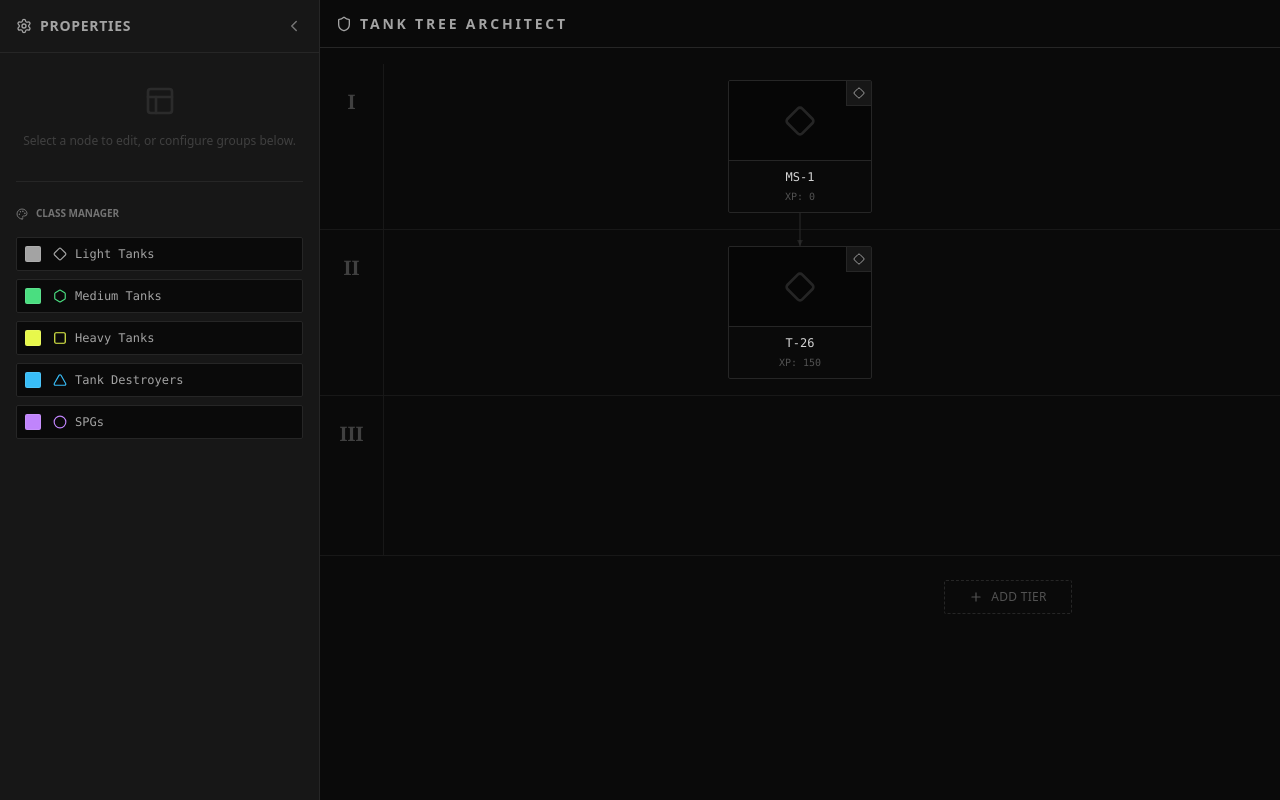
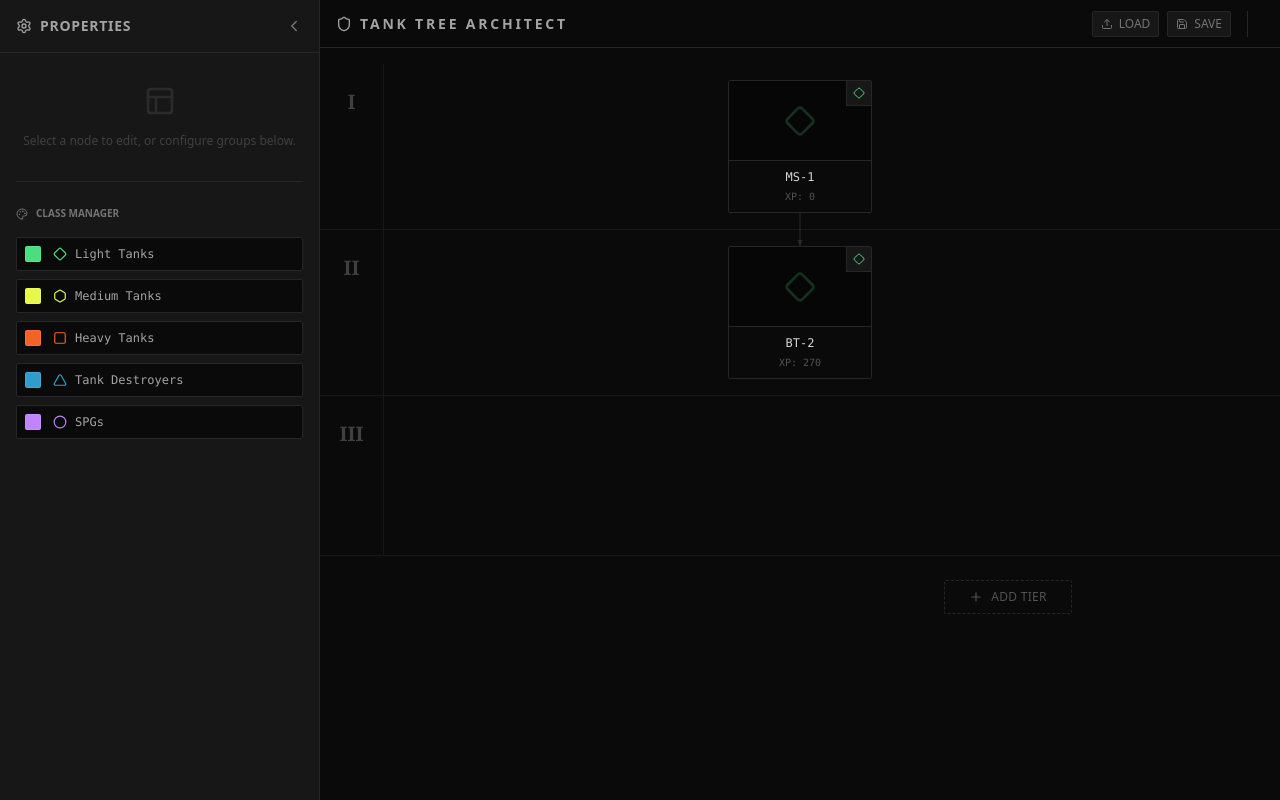
Before and after one commit to irakli20karat/tank-tree, a React (Vite) app: page / in a window 1280 px wide. Built offline with nearby package versions, Linux system fonts and the light colour scheme.

Commit message:
Save/Load

```diff
--- a/src/App.jsx
+++ b/src/App.jsx
@@ -1,11 +1,11 @@
 import { useState, useRef, useMemo } from 'react';
-import { Plus, Trash2, Settings, Shield, AlertTriangle, Link2 } from 'lucide-react';
+import { Plus, Trash2, Settings, Shield, AlertTriangle, Link2, Download, Upload, Save } from 'lucide-react';
 import { generateId, DEFAULT_GROUPS, COLUMN_WIDTH, TANK_WIDTH, getAllConnectedIds } from './utils';
 import TankCard from './components/TankCard';
 import Sidebar from './components/Sidebar';
 import ConnectionLines from './components/ConnectionLines';
 
-// Helper component for tiers
+// Helper component for tiers (No changes needed here, but included for context if you copy-paste)
 const TierRow = ({ tier, tanks, groups, selectedTankId, connectionSourceId, highlightedIds, draggingState, conflicts, gridColumns, handlers, registerRef }) => {
   const isTargetTier = draggingState.currentTierId === tier.id;
   return (
@@ -19,7 +19,6 @@ const TierRow = ({ tier, tanks, groups, selectedTankId, connectionSourceId, high
       <div className="w-16 flex-shrink-0 bg-neutral-950 border-r border-neutral-800/50 flex flex-col items-center pt-6 z-10 sticky left-0">
         <span className="text-xl font-bold text-neutral-700 font-serif mb-3">{tier.roman}</span>
         <div className="flex flex-col gap-1 opacity-0 group-hover/tier:opacity-100 transition-opacity">
-          {/* Added stopPropagation to buttons */}
           <button onClick={(e) => { e.stopPropagation(); handlers.onAddTank(tier.id); }} className="p-1 text-neutral-600 hover:text-green-500 transition-colors"><Plus size={14} /></button>
           <button onClick={(e) => { e.stopPropagation(); handlers.onDeleteTier(tier.id); }} className="p-1 text-neutral-600 hover:text-red-500 transition-colors"><Trash2 size={14} /></button>
         </div>
@@ -59,7 +58,7 @@ export default function TankTreeArchitect() {
   const [groups, setGroups] = useState(DEFAULT_GROUPS);
   const [tanks, setTanks] = useState([
     { id: 't1', name: 'MS-1', tierId: 'tier-1', image: null, parentIds: [], groupId: 'g_lt', xpCost: 0, columnIndex: 2 },
-    { id: 't2', name: 'T-26', tierId: 'tier-2', image: null, parentIds: ['t1'], groupId: 'g_lt', xpCost: 150, columnIndex: 2 },
+    { id: 't2', name: 'BT-2', tierId: 'tier-2', image: null, parentIds: ['t1'], groupId: 'g_lt', xpCost: 270, columnIndex: 2 },
   ]);
 
   const [selectedTankId, setSelectedTankId] = useState(null);
@@ -71,6 +70,7 @@ export default function TankTreeArchitect() {
   const containerRef = useRef(null);
   const dragOverlayRef = useRef(null);
   const dragData = useRef({ startX: 0, startY: 0, offsetX: 0, offsetY: 0, tankId: null, currentTierId: null, targetCol: 0, hasMoved: false });
+  const fileInputRef = useRef(null); // Reference for hidden file input
 
   const maxColumnIndex = Math.max(...tanks.map(t => t.columnIndex || 0), 0);
   const gridColumns = Math.max(maxColumnIndex + 6, 8);
@@ -89,32 +89,78 @@ export default function TankTreeArchitect() {
     return conflictsMap;
   }, [tanks, tiers]);
 
+  // --- Save / Load Handlers ---
+
+  const handleSaveProject = () => {
+    const projectData = {
+      version: "1.0",
+      timestamp: new Date().toISOString(),
+      tiers,
+      groups,
+      tanks
+    };
+
+    const blob = new Blob([JSON.stringify(projectData, null, 2)], { type: 'application/json' });
+    const url = URL.createObjectURL(blob);
+    const a = document.createElement('a');
+    a.href = url;
+    a.download = `tank-tree-project-${new Date().toISOString().slice(0, 10)}.json`;
+    document.body.appendChild(a);
+    a.click();
+    document.body.removeChild(a);
+    URL.revokeObjectURL(url);
+  };
+
+  const handleLoadClick = () => {
+    fileInputRef.current?.click();
+  };
+
+  const handleFileChange = (e) => {
+    const file = e.target.files[0];
+    if (!file) return;
+
+    const reader = new FileReader();
+    reader.onload = (event) => {
+      try {
+        const data = JSON.parse(event.target.result);
+        if (data.tanks && data.tiers && data.groups) {
+          // Basic validation passed
+          setTiers(data.tiers);
+          setGroups(data.groups);
+          setTanks(data.tanks);
+          setSelectedTankId(null);
+          setConnectionSourceId(null);
+        } else {
+          alert("Invalid project file format.");
+        }
+      } catch (err) {
+        console.error(err);
+        alert("Failed to parse project file.");
+      }
+    };
+    reader.readAsText(file);
+    // Reset input so same file can be selected again if needed
+    e.target.value = '';
+  };
+
   // --- Handlers ---
 
-  // New handler for background clicks
   const handleBackgroundClick = () => {
-    // This fires when clicking the container or empty space in rows
-    // It will NOT fire when clicking Tanks because TankCard stops propagation
     setSelectedTankId(null);
     setConnectionSourceId(null);
   };
 
   const connectTanks = (sourceId, targetId) => {
     if (sourceId === targetId) return;
-
     const sourceTank = tanks.find(t => t.id === sourceId);
     const targetTank = tanks.find(t => t.id === targetId);
-    if(!sourceTank || !targetTank) return;
-
+    if (!sourceTank || !targetTank) return;
     if (targetTank.parentIds.includes(sourceId)) {
       alert("These tanks are already connected.");
       return;
     }
-
     setTanks(prev => prev.map(t => {
-        if (t.id === targetId) {
-            return { ...t, parentIds: [...t.parentIds, sourceId] };
-        }
+      if (t.id === targetId) return { ...t, parentIds: [...t.parentIds, sourceId] };
       return t;
     }));
   };
@@ -123,25 +169,18 @@ export default function TankTreeArchitect() {
     if (e.altKey) {
       e.preventDefault();
       e.stopPropagation();
-
       if (connectionSourceId === null) {
         setConnectionSourceId(tank.id);
       } else {
-            if (connectionSourceId !== tank.id) {
-                connectTanks(connectionSourceId, tank.id);
-            }
+        if (connectionSourceId !== tank.id) connectTanks(connectionSourceId, tank.id);
         setConnectionSourceId(null);
       }
       return;
     }
-
     e.stopPropagation();
-
     if (connectionSourceId) setConnectionSourceId(null);
-
     const el = tankRefs.current[tank.id];
     const rect = el.getBoundingClientRect();
-
     dragData.current = {
       startX: e.clientX,
       startY: e.clientY,
@@ -152,7 +191,6 @@ export default function TankTreeArchitect() {
       targetCol: tank.columnIndex,
       hasMoved: false
     };
-
     window.addEventListener('mousemove', handleDragMove);
     window.addEventListener('mouseup', handleDragEnd);
   };
@@ -161,16 +199,13 @@ export default function TankTreeArchitect() {
     if (!dragData.current.hasMoved) {
       const dist = Math.hypot(e.clientX - dragData.current.startX, e.clientY - dragData.current.startY);
       if (dist < 5) return;
-
       dragData.current.hasMoved = true;
       setDraggingState({ isPressed: true, isDragging: true, tankId: dragData.current.tankId, currentTierId: dragData.current.currentTierId, targetCol: dragData.current.targetCol });
     }
-
     if (dragOverlayRef.current) {
       dragOverlayRef.current.style.left = `${e.clientX - dragData.current.offsetX}px`;
       dragOverlayRef.current.style.top = `${e.clientY - dragData.current.offsetY}px`;
     }
-
     if (dragData.current.hasMoved && containerRef.current) {
       const elements = document.elementsFromPoint(e.clientX, e.clientY);
       const tierEl = elements.find(el => el.getAttribute && el.getAttribute('data-tier-id'));
@@ -178,7 +213,6 @@ export default function TankTreeArchitect() {
       const rect = containerRef.current.getBoundingClientRect();
       let newCol = Math.floor(((e.clientX - dragData.current.offsetX + TANK_WIDTH / 2) - rect.left + containerRef.current.scrollLeft) / COLUMN_WIDTH);
       if (newCol < 0) newCol = 0;
-
       if (newTierId !== dragData.current.currentTierId || newCol !== dragData.current.targetCol) {
         dragData.current.currentTierId = newTierId;
         dragData.current.targetCol = newCol;
@@ -203,7 +237,6 @@ export default function TankTreeArchitect() {
     const tierIndex = tiers.findIndex(t => t.id === tierId);
     let targetCol = 0, parentId = null, inheritedGroup = groups[0].id;
     const parent = selectedTankId ? tanks.find(t => t.id === selectedTankId) : null;
-
     if (parent && tiers.findIndex(t => t.id === parent.tierId) === tierIndex - 1) {
       parentId = parent.id;
       targetCol = parent.columnIndex || 0;
@@ -233,7 +266,6 @@ export default function TankTreeArchitect() {
   };
 
   const combinedHandlers = { onEditTank: (t) => { setSelectedTankId(t.id); setIsSidebarOpen(true); }, onDeleteTank: (id) => { setTanks(tanks.filter(t => t.id !== id)); if (selectedTankId === id) setSelectedTankId(null); }, onDragStart: handleDragStart, onAddTank: handleAddTank, onDeleteTier: (id) => { if (!tanks.some(t => t.tierId === id)) setTiers(tiers.filter(t => t.id !== id)); } };
-
   const draggingTank = draggingState.tankId ? tanks.find(t => t.id === draggingState.tankId) : null;
   const draggingGroup = draggingTank ? groups.find(g => g.id === draggingTank.groupId) : null;
 
@@ -247,12 +279,24 @@ export default function TankTreeArchitect() {
         toggleParent={toggleParent} toggleChild={toggleChild} handleImageUpload={handleImageUpload}
       />
       <div className="flex-1 flex flex-col min-w-0 bg-neutral-950 relative">
+        {/* Header */}
         <div className="h-12 border-b border-neutral-800 flex items-center px-4 justify-between bg-neutral-950 z-20">
           <div className="flex items-center gap-4">
             {!isSidebarOpen && <button onClick={() => setIsSidebarOpen(true)} className="p-1.5 bg-neutral-900 border border-neutral-800 rounded-sm hover:bg-neutral-800"><Settings size={16} /></button>}
             <h1 className="text-sm font-bold tracking-[0.2em] text-neutral-400 flex items-center gap-2 uppercase"><Shield size={16} /> Tank Tree Architect</h1>
           </div>
           <div className="flex items-center gap-4">
+            {/* Save/Load Controls */}
+            <div className="flex items-center gap-2 mr-4 border-r border-neutral-800 pr-4">
+              <input type="file" ref={fileInputRef} onChange={handleFileChange} accept=".json" className="hidden" />
+              <button onClick={handleLoadClick} className="flex items-center gap-1.5 px-2 py-1 text-neutral-500 hover:text-neutral-200 text-xs font-medium bg-neutral-900 hover:bg-neutral-800 border border-neutral-800 rounded-sm transition-colors">
+                <Upload size={12} /> LOAD
+              </button>
+              <button onClick={handleSaveProject} className="flex items-center gap-1.5 px-2 py-1 text-neutral-500 hover:text-neutral-200 text-xs font-medium bg-neutral-900 hover:bg-neutral-800 border border-neutral-800 rounded-sm transition-colors">
+                <Save size={12} /> SAVE
+              </button>
+            </div>
+
             {connectionSourceId && (
               <div className="flex items-center gap-2 text-blue-400 text-[10px] font-bold px-2 py-1 bg-neutral-900 border border-blue-900 rounded-sm animate-pulse">
                 <Link2 size={12} /> SELECT TARGET
@@ -262,7 +306,6 @@ export default function TankTreeArchitect() {
           </div>
         </div>
 
-        {/* Added onClick for deselect logic */}
         <div
           ref={containerRef}
           onClick={handleBackgroundClick}
@@ -281,7 +324,6 @@ export default function TankTreeArchitect() {
                 />
               ))}
               <div className="w-full flex items-center justify-center py-6">
-                {/* Added stopPropagation to Add Tier button */}
                 <button
                   onClick={(e) => { e.stopPropagation(); setTiers([...tiers, { id: generateId(), roman: `T${tiers.length + 1}`, index: tiers.length }]); }}
                   className="group flex items-center gap-2 px-6 py-2 bg-neutral-950 border border-dashed border-neutral-800 hover:border-neutral-600 hover:bg-neutral-900 rounded-sm transition-all"
@@ -295,18 +337,9 @@ export default function TankTreeArchitect() {
               <div
                 ref={dragOverlayRef}
                 className="fixed pointer-events-none z-[9999]"
-                  style={{
-                      width: TANK_WIDTH,
-                      left: dragData.current.startX - dragData.current.offsetX,
-                      top: dragData.current.startY - dragData.current.offsetY
-                  }}
+                style={{ width: TANK_WIDTH, left: dragData.current.startX - dragData.current.offsetX, top: dragData.current.startY - dragData.current.offsetY }}
               >
-                  <TankCard
-                      tank={draggingTank}
-                      group={draggingGroup}
-                      isSelected={true}
-                      styleOverride={{ position: 'static' }}
-                  />
+                <TankCard tank={draggingTank} group={draggingGroup} isSelected={true} styleOverride={{ position: 'static' }} />
               </div>
             )}
 
--- a/src/components/Sidebar.jsx
+++ b/src/components/Sidebar.jsx
@@ -1,5 +1,5 @@
 import React, { useState } from 'react';
-import { Settings, ChevronDown, ChevronLeft, ChevronRight, Upload, Trash2, Network, Unlink, Link as LinkIcon, ArrowDownCircle, Layout, Palette, MoveHorizontal } from 'lucide-react';
+import { Settings, ChevronDown, ChevronLeft, ChevronRight, Upload, Trash2, Network, Unlink, Link as LinkIcon, ArrowDownCircle, Layout, Palette, MoveHorizontal, Globe } from 'lucide-react';
 import { GroupIcon } from './GroupIcon';
 
 const Sidebar = ({
@@ -40,11 +40,27 @@ const Sidebar = ({
                     <>
                         {/* Image Input */}
                         <div className="space-y-2">
-                            <label className="text-[10px] font-bold text-neutral-500 uppercase tracking-wider">Preview</label>
+                            <label className="text-[10px] font-bold text-neutral-500 uppercase tracking-wider">Preview & Image</label>
+
+                            {/* File Upload Box */}
                             <div className="h-32 w-full border border-dashed border-neutral-700 hover:border-neutral-500 hover:bg-neutral-800 rounded-sm flex flex-col items-center justify-center cursor-pointer transition-colors relative overflow-hidden group" onClick={() => document.getElementById('tank-image-upload').click()}>
-                                {selectedTank.image ? <img src={selectedTank.image} alt="Preview" className="w-full h-full object-cover" /> : <div className="flex flex-col items-center text-neutral-600"><Upload size={20} className="mb-2" /><span className="text-xs">Upload Image</span></div>}
+                                {selectedTank.image ? <img src={selectedTank.image} alt="Preview" className="w-full h-full object-cover" /> : <div className="flex flex-col items-center text-neutral-600"><Upload size={20} className="mb-2" /><span className="text-xs">Click to Upload File</span></div>}
                                 <input id="tank-image-upload" type="file" accept="image/*" className="hidden" onChange={handleImageUpload} />
                                 {selectedTank.image && <button onClick={(e) => { e.stopPropagation(); updateTank(selectedTank.id, 'image', null); }} className="absolute top-2 right-2 p-1 bg-neutral-900 text-white opacity-0 group-hover:opacity-100 transition-opacity rounded-sm"><Trash2 size={12} /></button>}
+                            </div>
+
+                            {/* URL Input */}
+                            <div className="relative">
+                                <div className="absolute inset-y-0 left-0 pl-2 flex items-center pointer-events-none">
+                                    <Globe size={12} className="text-neutral-600" />
+                                </div>
+                                <input
+                                    type="text"
+                                    placeholder="Or paste image URL..."
+                                    value={selectedTank.image && !selectedTank.image.startsWith('data:') ? selectedTank.image : ''}
+                                    onChange={(e) => updateTank(selectedTank.id, 'image', e.target.value)}
+                                    className="w-full bg-neutral-950 border border-neutral-700 rounded-sm pl-7 pr-2 py-2 text-xs text-neutral-200 focus:border-neutral-500 focus:outline-none placeholder-neutral-600"
+                                />
                             </div>
                         </div>
 
--- a/src/utils.js
+++ b/src/utils.js
@@ -4,10 +4,10 @@ export const COLUMN_WIDTH = 160;
 export const TANK_WIDTH = 144;
 
 export const DEFAULT_GROUPS = [
-    { id: 'g_lt', name: 'Light Tanks', color: '#a3a3a3', icon: 'diamond' },
-    { id: 'g_mt', name: 'Medium Tanks', color: '#4ade80', icon: 'hexagon' },
-    { id: 'g_ht', name: 'Heavy Tanks', color: '#e7f84bff', icon: 'square' },
-    { id: 'g_td', name: 'Tank Destroyers', color: '#38bdf8', icon: 'triangle' },
+    { id: 'g_lt', name: 'Light Tanks', color: '#4ade80', icon: 'diamond' },
+    { id: 'g_mt', name: 'Medium Tanks', color: '#e7f84bff', icon: 'hexagon' },
+    { id: 'g_ht', name: 'Heavy Tanks', color: '#f56127ff', icon: 'square' },
+    { id: 'g_td', name: 'Tank Destroyers', color: '#319ccaff', icon: 'triangle' },
     { id: 'g_spg', name: 'SPGs', color: '#c084fc', icon: 'circle' },
 ];
 
```
Lines whose indentation alone changed are shown as unchanged.
